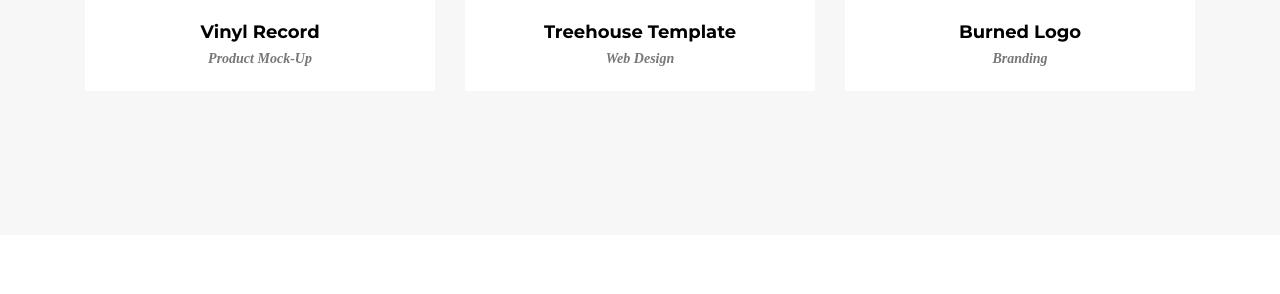
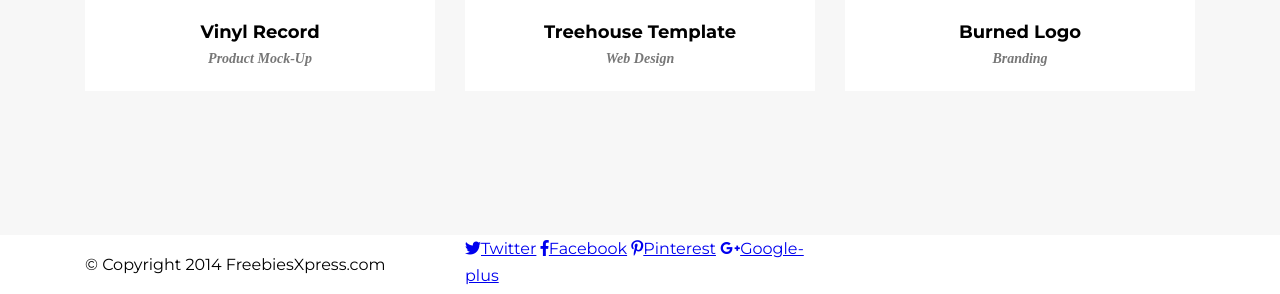
Before and after one commit to ida-dar/project-golden, a website: page index.html in a window 1280 px wide. Shown: the part 2702-2996 px from the top of the page. Before the commit the page ends 2937 px from the top, so only its background shows below. Drawn offline with Linux system fonts and the light colour scheme; a web font is replaced by a local one.

Commit message:
Add html for footer

```diff
--- a/index.html
+++ b/index.html
@@ -127,5 +127,21 @@
                 </div>
             </div>
         </section>
+        <footer>
+            <div class="container">
+                <div class="row">
+                    <div class="col-sm-6 col-lg-4">
+                        <p>&copy; Copyright 2014 FreebiesXpress.com</p>
+                    </div>
+                    <div class="social-media col-sm-6 col-lg-4">
+                        <a href="#"><i class="fab fa-twitter"></i>Twitter</a>
+                        <a href="#"><i class="fab fa-facebook-f"></i>Facebook</a>
+                        <a href="#"><i class="fab fa-pinterest-p"></i>Pinterest</a>
+                        <a href="#"><i class="fab fa-google-plus-g"></i>Google-plus</a>
+                    </div>
+                    <div class="col-sm-6 col-lg-4"></div>
+                </div>
+            </div>
+        </footer>
     </body>
 </html>
```
